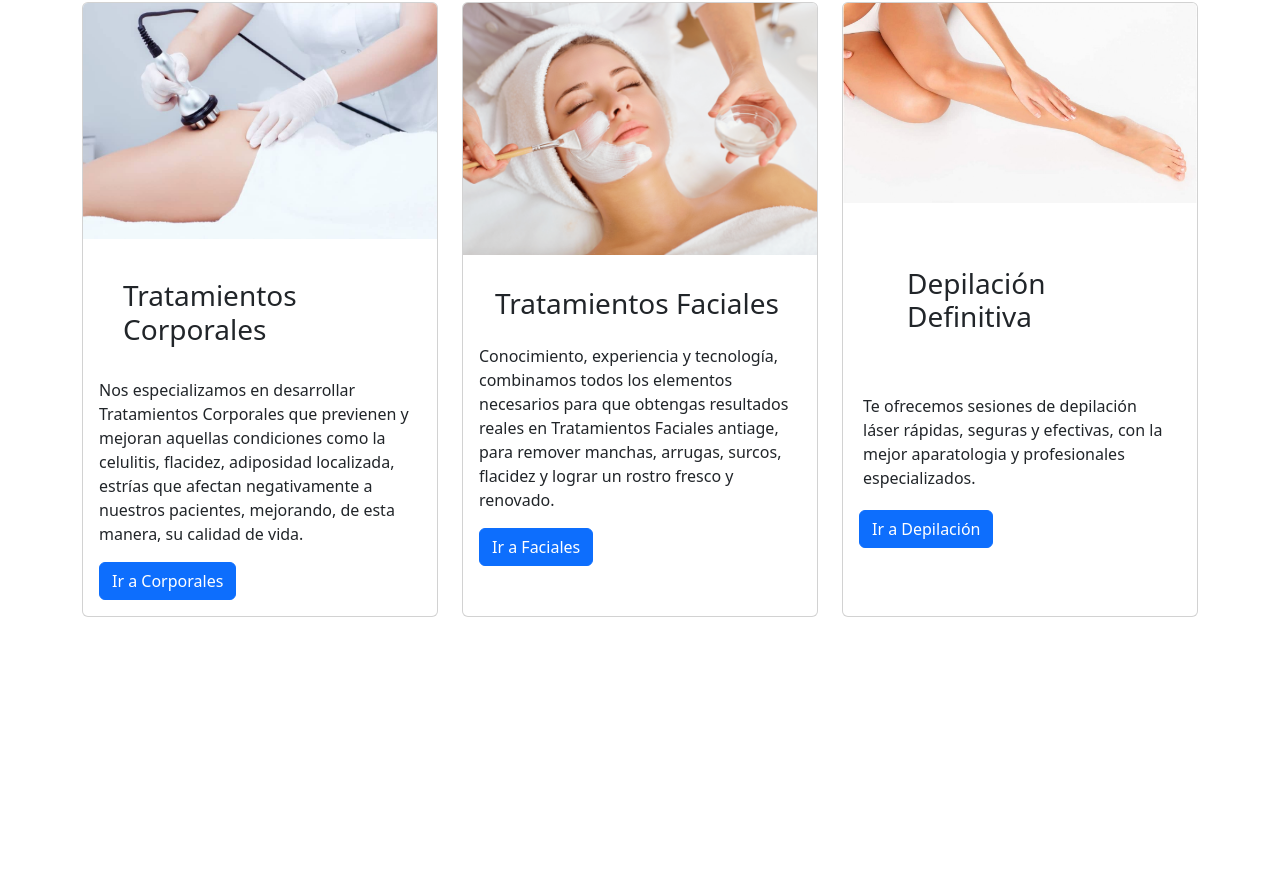
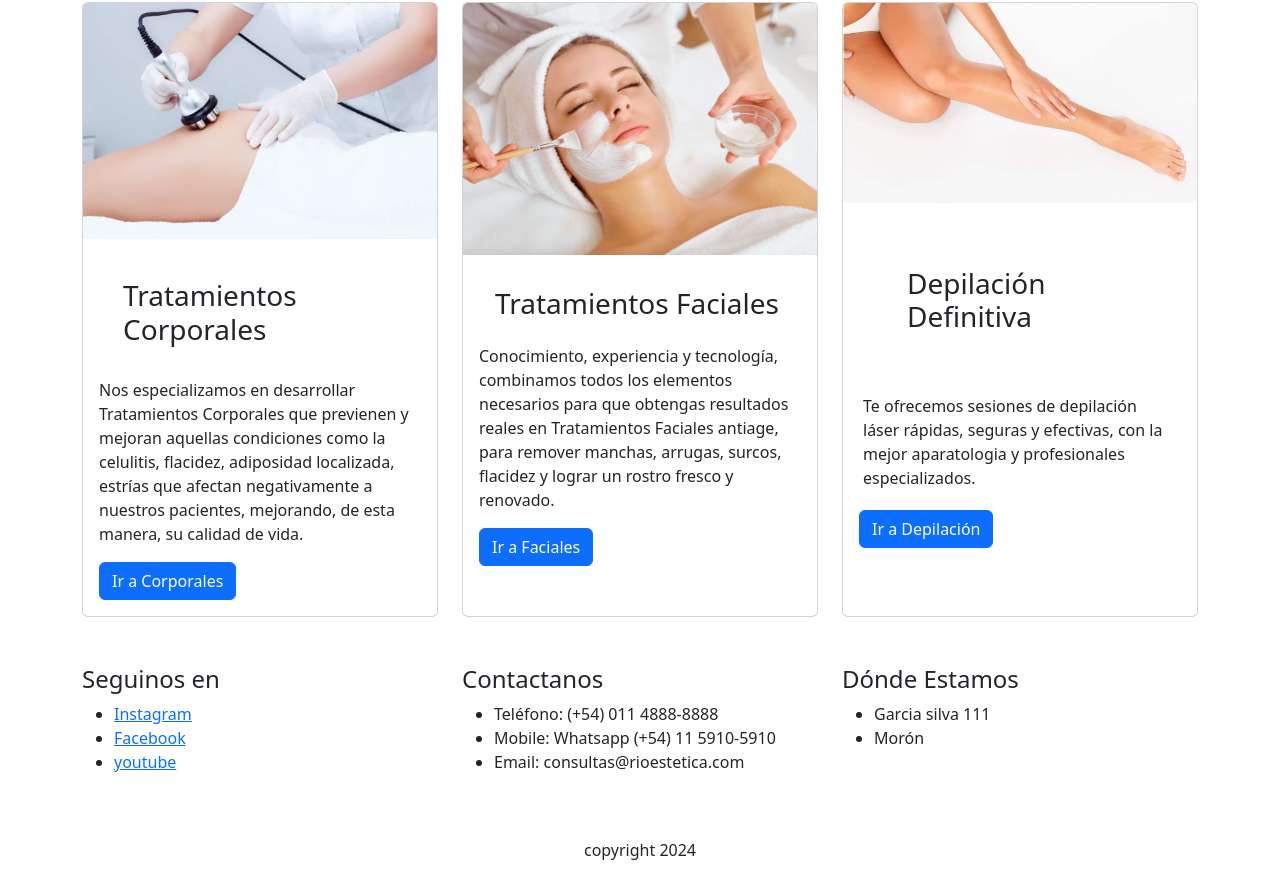
Before and after one commit to daianaacuna/rioestetica, a plain HTML site: page index.html in a window 1280 px wide. Shown: the part 838-1716 px from the top of the page. Before the commit the page ends 1455 px from the top, so only its background shows below. Drawn offline with nearby package versions, Linux system fonts and the light colour scheme.

Commit message:
agrego columnas del footer

```diff
--- a/index.html
+++ b/index.html
@@ -78,3 +78,43 @@
             </div>
         </section>
         </main>
+        <footer>
+            <section class="container">
+                <div class="row mt-5">
+                    <div class="col-md-4">
+                        <h4 class="footer titulo Seguinos">Seguinos en</h4>
+                         <ul>
+                            <li><a href="https://www.instagram.com"target="_blank">Instagram</a></li>
+                            <li><a href="https://www.facebook.com"target="_blank">Facebook</a></li>
+                            <li><a href="https://www.youtube.com "target="_blank">youtube</a></li>
+                        </ul>
+                    </div>
+
+                    <div class="col-md-4">
+                        <h4 class="footer titulo contactanos">Contactanos</h4>
+                        <ul>
+                            <li>Teléfono: (+54) 011 4888-8888</li>
+                            <li>Mobile: Whatsapp (+54) 11 5910-5910</li>
+                            <li>Email: consultas@rioestetica.com</li>
+                        </ul>
+                    </div>
+
+                    <div class="col-md-4">
+                        <h4 class="footer titulo donde esamos">Dónde Estamos</h4>
+                        <ul>
+                            <li>Garcia silva 111 </li>
+                            <li>Morón</li>
+                        </ul>
+                    </div>
+
+                   <div class="copyright">
+                        <p class="d-flex justify-content-center mt-5">copyright 2024</p>
+                   </div>
+
+                </div>
+
+            </section>
+        </footer>
+
+        <script src="https://cdn.jsdelivr.net/npm/bootstrap@5.3.3/dist/js/bootstrap.bundle.min.js" integrity="sha384-YvpcrYf0tY3lHB60NNkmXc5s9fDVZLESaAA55NDzOxhy9GkcIdslK1eN7N6jIeHz" crossorigin="anonymous"></script>
+</body>
```
